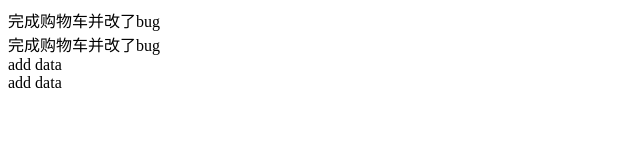
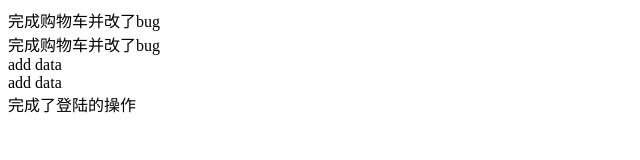
Before and after one commit to chuchuzhao/mybxg--xxx, a plain HTML site: page index.html in a window 1280 px wide. Shown: the whole page, without its empty margins (0-640 px from the left). Drawn offline with Linux system fonts and the light colour scheme.

Commit message:
登陆操作

```diff
--- a/index.html
+++ b/index.html
@@ -11,5 +11,6 @@
     <div>完成购物车并改了bug</div>
     <div>add data</div>
     <div>add data</div>
+    <div>完成了登陆的操作</div>
 </body>
 </html>
```
